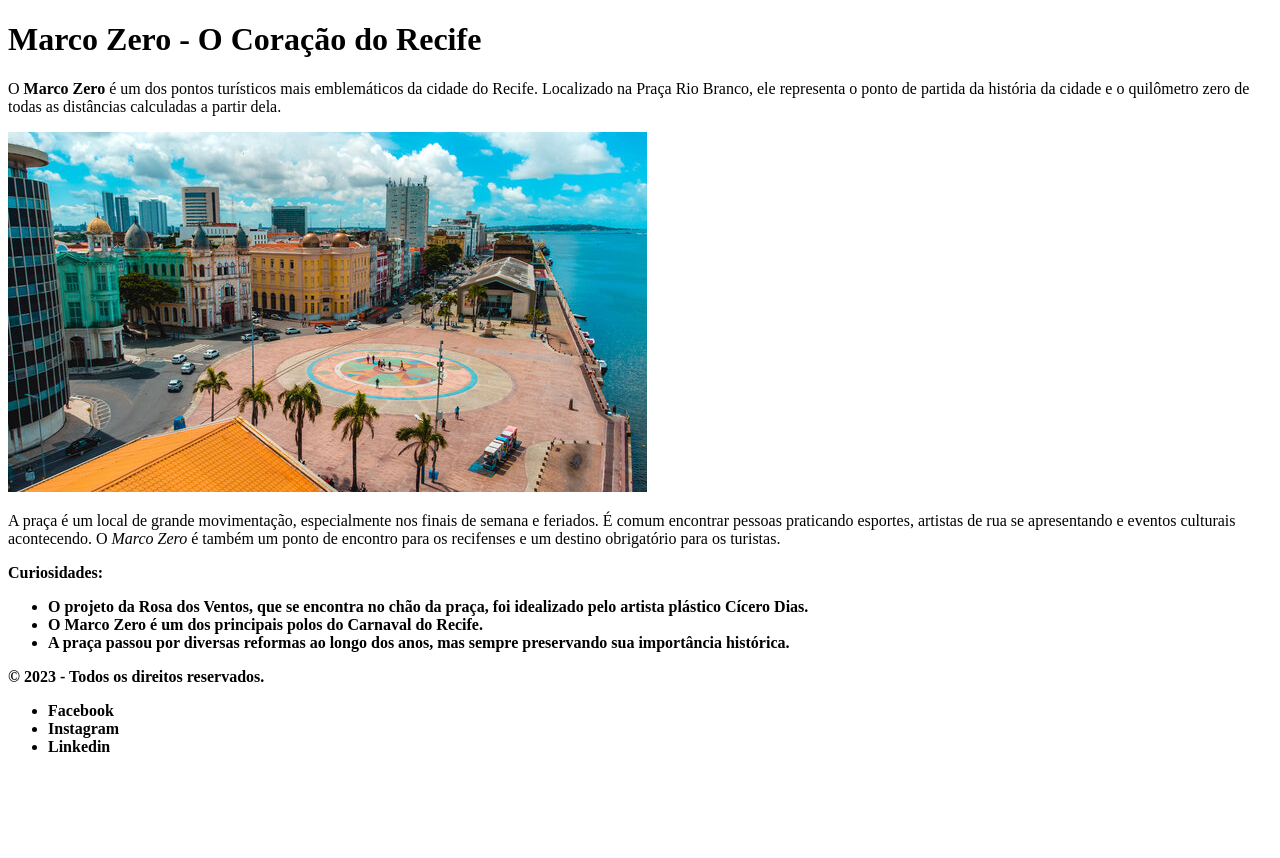
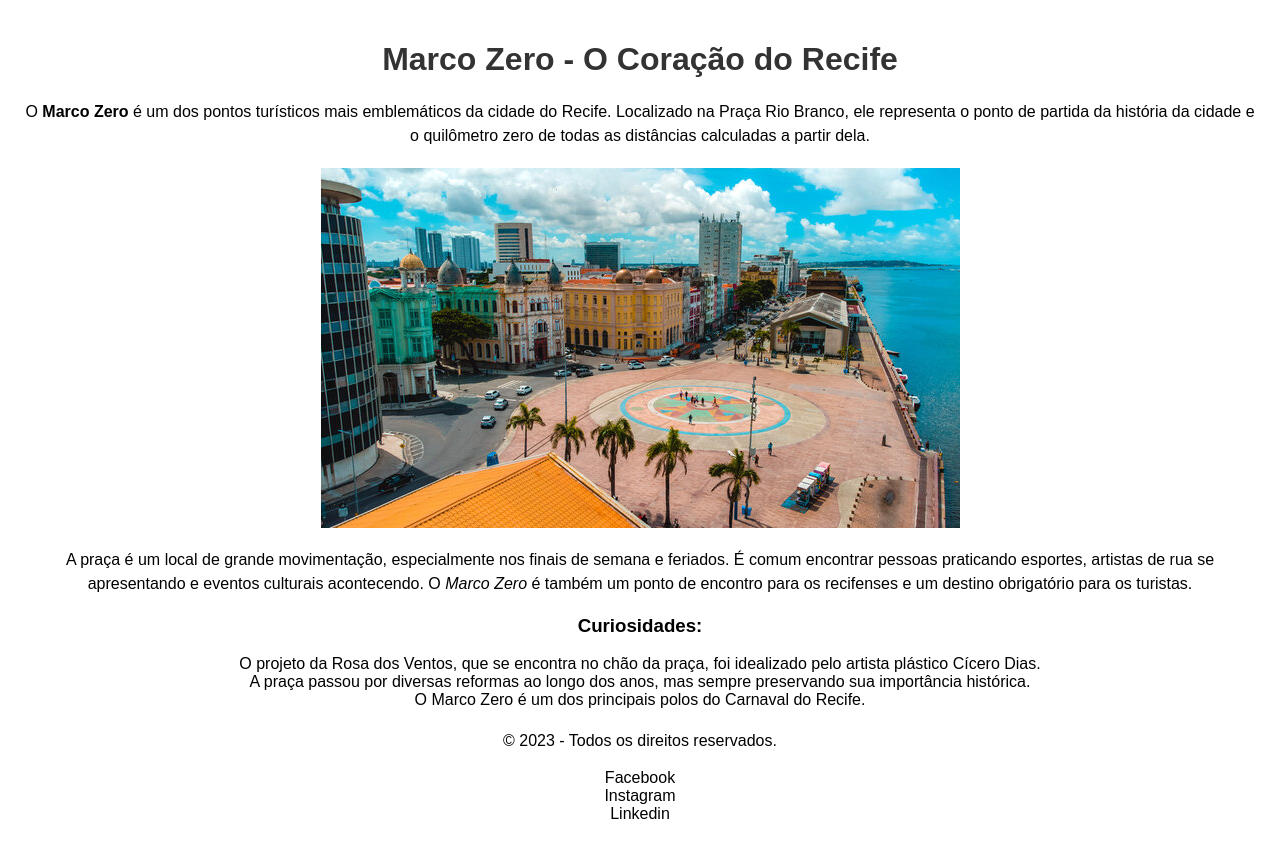
Before and after one commit to Balmantjr/Talento-Cloud-Proz, a plain HTML site: page desenvolvimento-3-html/index.html in a window 1280 px wide. Before the commit the page ends 800 px from the top, so only its background shows below. Drawn offline with Linux system fonts and the light colour scheme.

Commit message:
Add files via upload

```diff
--- a/desenvolvimento-3-html/index.html
+++ b/desenvolvimento-3-html/index.html
@@ -3,6 +3,7 @@
 <head>
     <meta charset="UTF-8">
     <meta name="viewport" content="width=device-width, initial-scale=1.0">
+    <link rel="stylesheet" href="styles.css">
     <title>Marco Zero - Recife</title>
 </head>
 <body>
@@ -16,12 +17,15 @@
 
            <p>A praça é um local de grande movimentação, especialmente nos finais de semana e feriados. É comum encontrar pessoas praticando esportes, artistas de rua se apresentando e eventos culturais acontecendo. O <em>Marco Zero</em> é também um ponto de encontro para os recifenses e um destino obrigatório para os turistas.</p>
 
-       <p><strong>Curiosidades:</p>
+
+        <div class="curiosidades-container">
+          <h3>Curiosidades:</h3>
           <ul>
             <li>O projeto da Rosa dos Ventos, que se encontra no chão da praça, foi idealizado pelo artista plástico Cícero Dias.</li>
+            <li>A praça passou por diversas reformas ao longo dos anos, mas sempre preservando sua importância histórica.</li>
             <li>O Marco Zero é um dos principais polos do Carnaval do Recife.</li>
-        <li>A praça passou por diversas reformas ao longo dos anos, mas sempre preservando sua importância histórica.</li>
           </ul>
+        </div>
       </main>
     <footer>
         <p>© 2023 - Todos os direitos reservados.</p>
--- /dev/null
+++ b/desenvolvimento-3-html/styles.css
@@ -0,0 +1,42 @@
+/* Estilos globais */
+body {
+    font-family: Arial, sans-serif;
+    margin: 0;
+    padding: 20px;
+  }
+
+  /* Estilos para o cabeçalho */
+  header {
+    text-align: center;
+  }
+
+  h1 {
+    color: #333;
+  }
+
+  p {
+    line-height: 1.5;
+    text-align:center
+  }
+
+  /* Estilos para a imagem */
+  img {
+    display: block;
+    margin: 20px auto;
+    max-width: 100%;
+  }
+  .curiosidades-container {
+    text-align: center;
+  }
+  /* Estilos para a lista de curiosidades */
+  ul {
+    list-style: none;
+    padding: 0;
+    text-align: center
+  }
+
+  /* Estilos para o rodapé */
+  footer {
+    text-align: center;
+    margin-top: 20px;
+  }
--- /dev/null
+++ b/desenvolvimento-3-html/styles2.css
@@ -0,0 +1,37 @@
+/* styles2.css */
+
+body {
+    font-family: Arial, sans-serif;
+    margin: 20px;
+  }
+
+  h1 {
+    text-align: center;
+    color: #333;
+  }
+
+  h2 {
+    color: #0c0c0c;
+    margin-bottom: 10px;
+    text-align: center
+  }
+
+  img {
+    display: block;
+    margin: 0 auto;
+    max-width: 100%;
+  }
+
+  p {
+    line-height: 1.5;
+    text-align: center
+  }
+
+  a {
+    text-decoration: none;
+    color: #007bff;
+  }
+
+  a:hover {
+    text-decoration: underline;
+  }
```
Also changed, not shown: desenvolvimento-3-html/index2.html (+1 -0 lines). Lines whose indentation alone changed are shown as unchanged.
